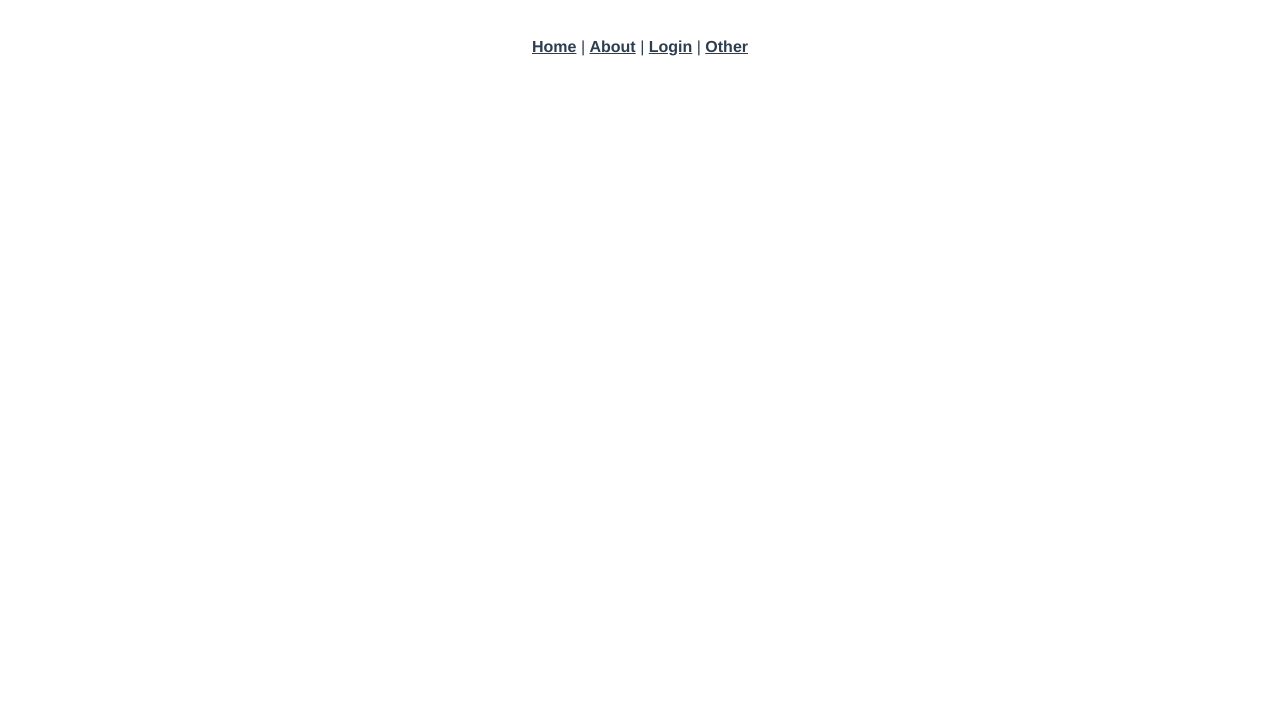
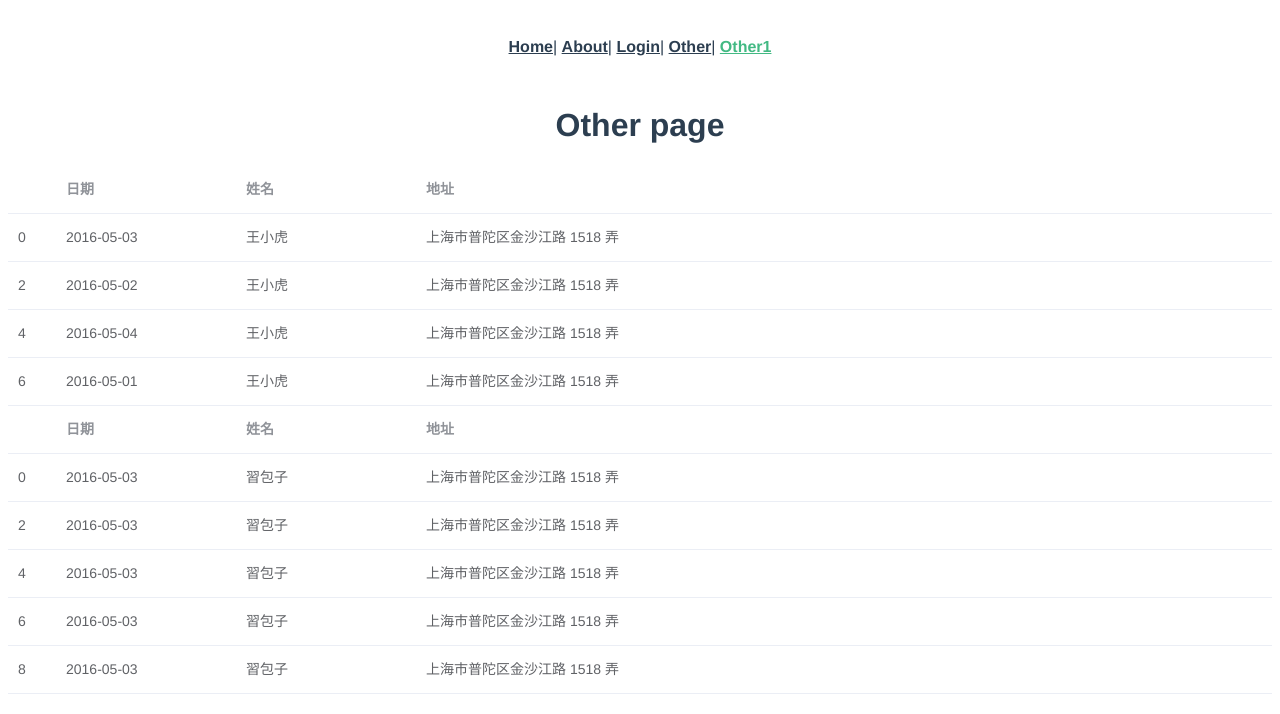
Before and after one commit to larrykkk/kkk, a Vue app: page /other1 in a window 1280 px wide. Shown: the top 714 px of the page. Built offline with nearby package versions, Linux system fonts and the light colour scheme.

Commit message:
test keep alive include

```diff
--- a/src/App.vue
+++ b/src/App.vue
@@ -1,12 +1,15 @@
 <template>
   <div id="app">
     <div id="nav">
-      <router-link to="/">Home</router-link> |
-      <router-link to="/about">About</router-link> |
-      <router-link to="/login">Login</router-link> |
-      <router-link to="/other">Other</router-link>
+      <router-link to="/">Home</router-link>|
+      <router-link to="/about">About</router-link>|
+      <router-link to="/login">Login</router-link>|
+      <router-link to="/other">Other</router-link>|
+      <router-link to="/other1">Other1</router-link>
     </div>
-    <router-view/>
+    <keep-alive include="login">
+      <router-view/>
+    </keep-alive>
   </div>
 </template>
 
--- /dev/null
+++ b/src/components/SectionNews.vue
@@ -0,0 +1,25 @@
+<template>
+  <el-table :data="news" style="width: 100%">
+    <el-table-column type="index" :index="indexMethod"></el-table-column>
+    <el-table-column prop="date" label="日期" width="180"></el-table-column>
+    <el-table-column prop="name" label="姓名" width="180"></el-table-column>
+    <el-table-column prop="address" label="地址"></el-table-column>
+  </el-table>
+</template>
+<script>
+export default {
+  props: ["news"],
+  data() {
+    return {
+    };
+  },
+  methods: {
+    indexMethod(index) {
+      return index * 2;
+    }
+  }
+};
+</script>
+
+<style scoped>
+</style>
--- a/src/router.js
+++ b/src/router.js
@@ -17,26 +17,26 @@ export default new Router({
     {
       path: "/about",
       name: "about",
-      // route level code-splitting
-      // this generates a separate chunk (about.[hash].js) for this route
-      // which is lazy-loaded when the route is visited.
       component: () =>
         import(/* webpackChunkName: "about" */ "./views/About.vue")
     },
     {
       path: "/login",
       name: "login",
-      // route level code-splitting
-      // this generates a separate chunk (about.[hash].js) for this route
-      // which is lazy-loaded when the route is visited.
       component: () =>
-        import(/* webpackChunkName: "about" */ "./views/Login.vue")
+        import(/* webpackChunkName: "Login" */ "./views/Login.vue")
     },
     {
       path: "/other",
       name: "other",
       component: () =>
-        import(/* webpackChunkName: "about" */ "./views/Other.vue")
+        import(/* webpackChunkName: "Other" */ "./views/Other.vue")
+    },
+    {
+      path: "/other1",
+      name: "other1",
+      component: () =>
+        import(/* webpackChunkName: "Other1" */ "./views/Other1.vue")
     }
   ]
 });
--- a/src/views/Home.vue
+++ b/src/views/Home.vue
@@ -9,7 +9,7 @@
 <script>
 // @ is an alias to /src
 import HelloWorld from "@/components/HelloWorld.vue";
-import jsPDF from 'jspdf';
+import jsPDF from "jspdf";
 
 export default {
   name: "home",
--- /dev/null
+++ b/src/views/Other1.vue
@@ -0,0 +1,103 @@
+<template>
+  <div class="home">
+    <h1>Other page</h1>
+    <section-news :news="tableData"></section-news>
+    <section-news :news="data2"></section-news>
+
+  </div>
+</template>
+
+<script>
+import SectionNews from "@/components/SectionNews.vue";
+export default {
+  name: "other",
+  components: {
+    SectionNews
+  },
+  data() {
+    return {
+      tableData: [
+        {
+          date: "2016-05-03",
+          name: "王小虎",
+          province: "上海",
+          city: "普陀区",
+          address: "上海市普陀区金沙江路 1518 弄",
+          zip: 200333,
+          tag: "家"
+        },
+        {
+          date: "2016-05-02",
+          name: "王小虎",
+          province: "上海",
+          city: "普陀区",
+          address: "上海市普陀区金沙江路 1518 弄",
+          zip: 200333,
+          tag: "公司"
+        },
+        {
+          date: "2016-05-04",
+          name: "王小虎",
+          province: "上海",
+          city: "普陀区",
+          address: "上海市普陀区金沙江路 1518 弄",
+          zip: 200333,
+          tag: "家"
+        },
+        {
+          date: "2016-05-01",
+          name: "王小虎",
+          province: "上海",
+          city: "普陀区",
+          address: "上海市普陀区金沙江路 1518 弄",
+          zip: 200333,
+          tag: "公司"
+        }
+      ],
+      data2: [
+        {
+          date: "2016-05-03",
+          name: "習包子",
+          province: "上海",
+          city: "普陀区",
+          address: "上海市普陀区金沙江路 1518 弄",
+          zip: 200333,
+          tag: "家"
+        },{
+          date: "2016-05-03",
+          name: "習包子",
+          province: "上海",
+          city: "普陀区",
+          address: "上海市普陀区金沙江路 1518 弄",
+          zip: 200333,
+          tag: "家"
+        },{
+          date: "2016-05-03",
+          name: "習包子",
+          province: "上海",
+          city: "普陀区",
+          address: "上海市普陀区金沙江路 1518 弄",
+          zip: 200333,
+          tag: "家"
+        },{
+          date: "2016-05-03",
+          name: "習包子",
+          province: "上海",
+          city: "普陀区",
+          address: "上海市普陀区金沙江路 1518 弄",
+          zip: 200333,
+          tag: "家"
+        },{
+          date: "2016-05-03",
+          name: "習包子",
+          province: "上海",
+          city: "普陀区",
+          address: "上海市普陀区金沙江路 1518 弄",
+          zip: 200333,
+          tag: "家"
+        },
+      ]
+    };
+  }
+};
+</script>
```
